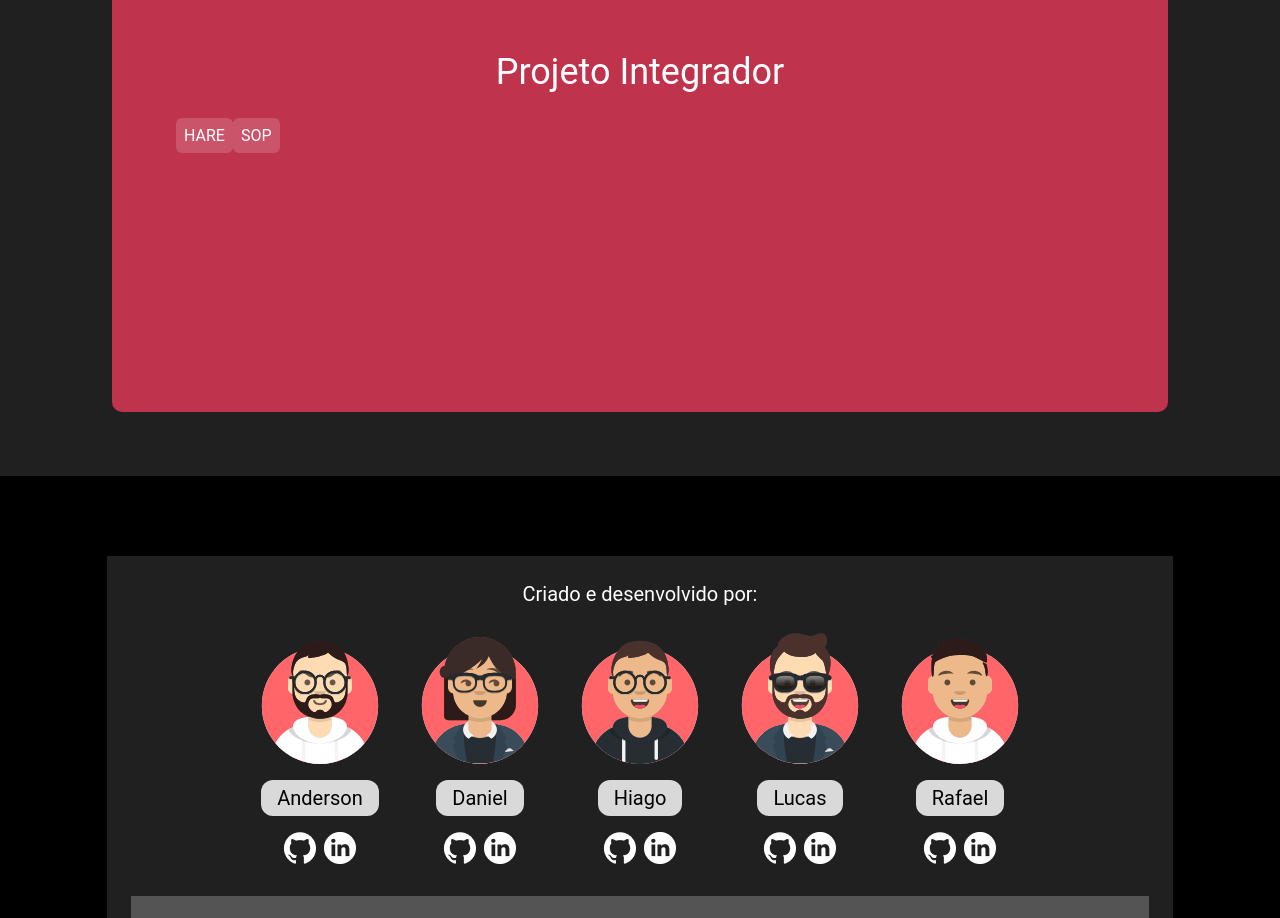
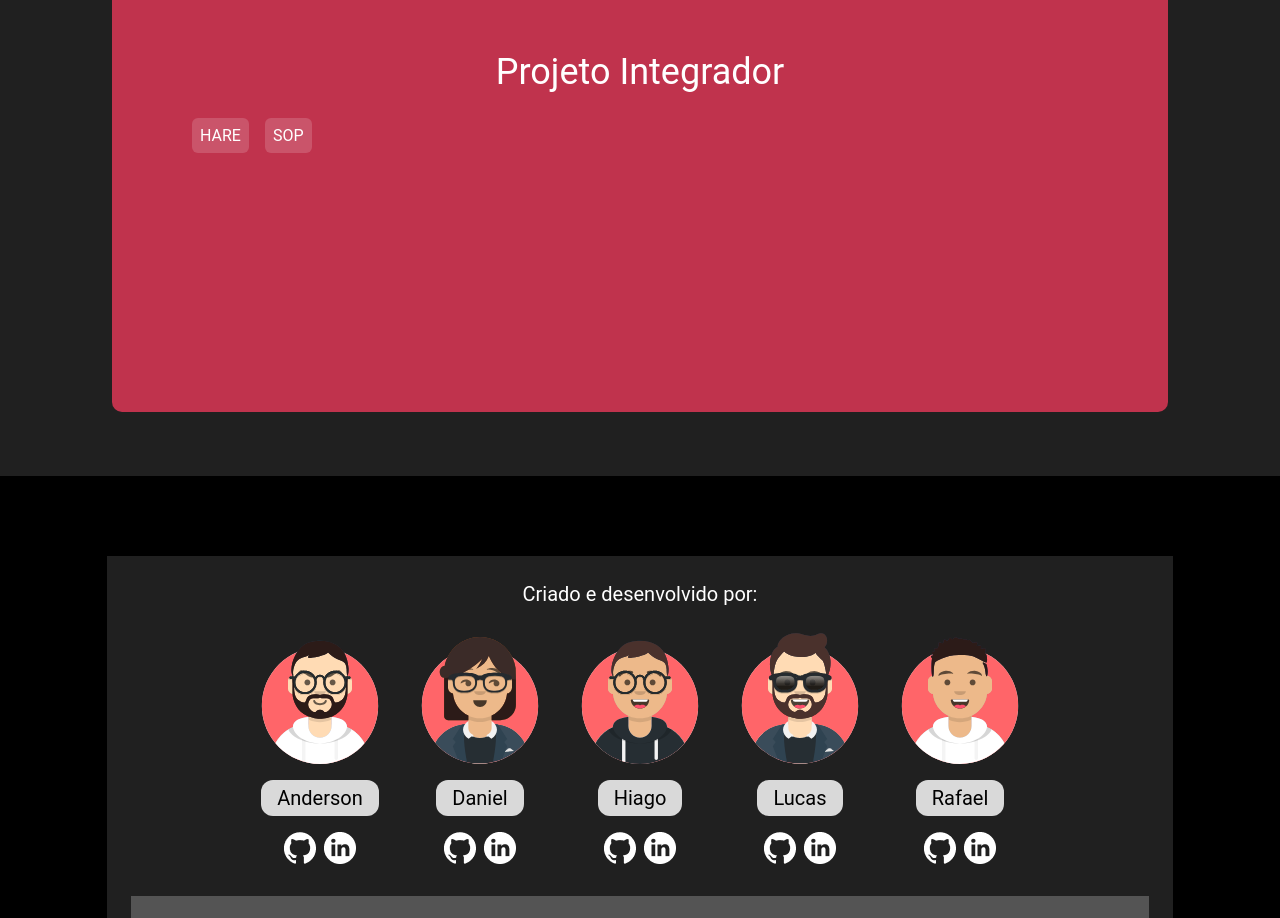
Before and after one commit to oN0V41S/ProjetoIntegrador, a React (Create React App) app: page / in a window 1280 px wide. Shown: the part 1904-2822 px from the top of the page. Built offline with nearby package versions, Linux system fonts and the light colour scheme.

Commit message:
Update projetointegrador.js

```diff
--- a/src/assets/home/projetointegrador.js
+++ b/src/assets/home/projetointegrador.js
@@ -18,7 +18,7 @@ export default function ProjetoIntegrador() {
         />
         <label
           for="btnHare"
-          className="h-max w-max bg-card2 p-2 ml-4-4 rounded-md grid-cols-span-2"
+          className="h-max w-max bg-card2 p-2 ml-4 rounded-md grid-cols-span-2"
         >
           HARE
         </label>
@@ -31,7 +31,7 @@ export default function ProjetoIntegrador() {
         />
         <label
           for="btnSop"
-          className="h-max w-max bg-card2 p-2 ml-4ml-4 rounded-md grid-cols-span-2"
+          className="h-max w-max bg-card2 p-2 ml-4 rounded-md grid-cols-span-2"
         >
           SOP
         </label>
```
